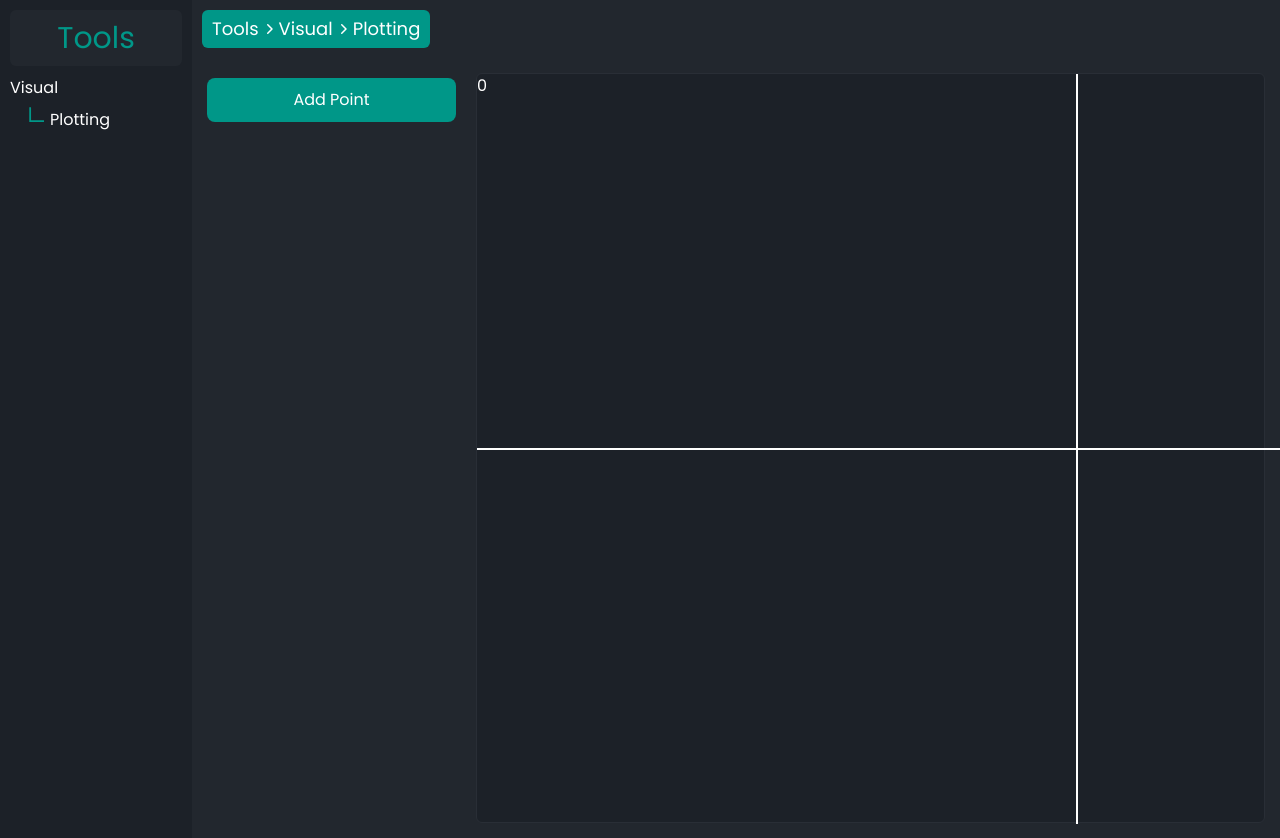
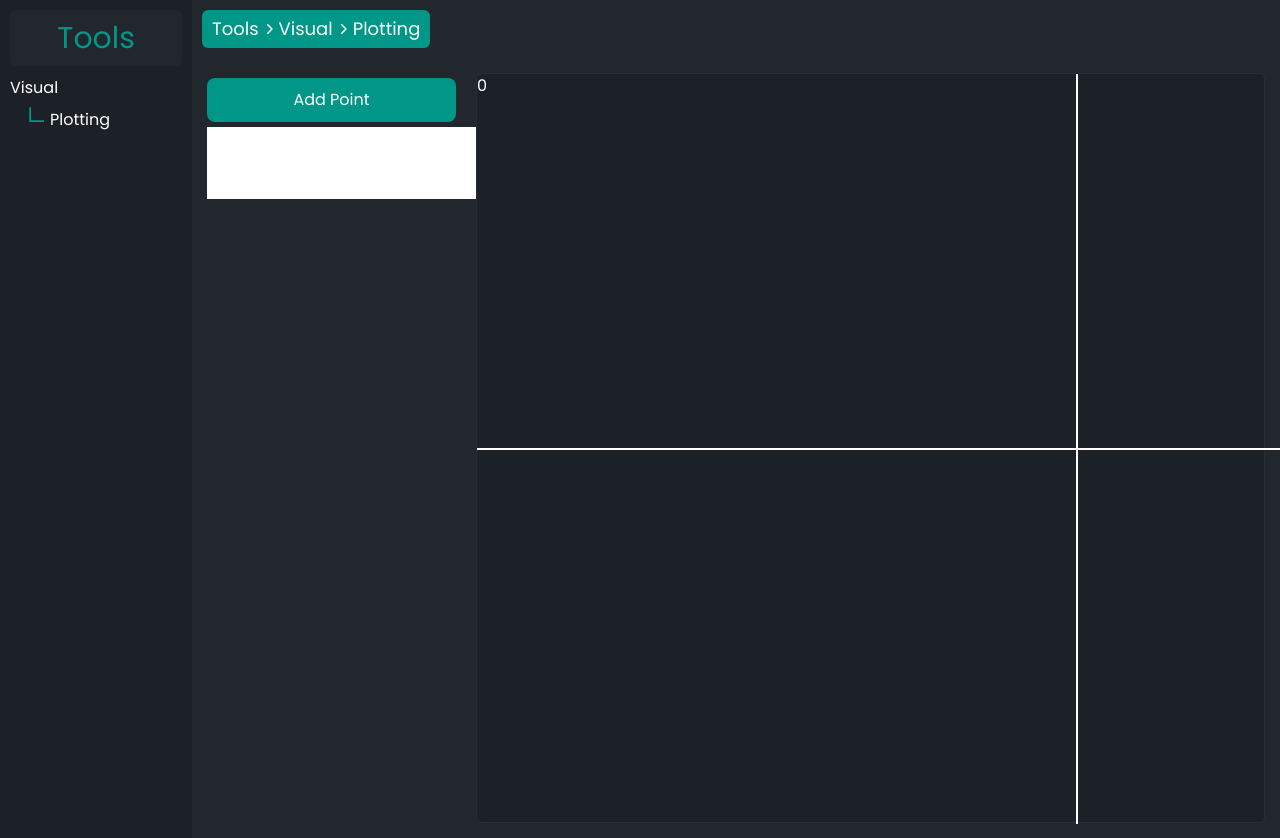
Before and after one commit to Ogwen123/tools-site, a React (Vite) app: page /visual/plotting in a window 1280 px wide. Shown: the top 838 px of the page. Built offline with nearby package versions, Linux system fonts and the light colour scheme.

Commit message:
not much

```diff
--- a/src/components/routes/Plotting.tsx
+++ b/src/components/routes/Plotting.tsx
@@ -1,7 +1,16 @@
 import React from 'react'
 import { PointData } from '../../global/types'
+import PointListItem from '../visual/plotting/PointListItem'
 
 const Plotting = () => {
+
+    const defaultPoint = {
+        id: 0,
+        x: 0,
+        y: 0,
+        colour: "#009788",
+        show: true
+    }
 
     window.onload = () => {
         setParentWidth(document.getElementById("parent")?.offsetWidth! || 1600)
@@ -14,7 +23,11 @@ const Plotting = () => {
     }
 
     const addPoint = () => {
+        const point = defaultPoint
 
+        point.id = idTracker
+
+        setPoints((prevPoints) => ([...prevPoints, point]))
     }
 
     const [parentWidth, setParentWidth] = React.useState<number>(1600)
@@ -35,6 +48,15 @@ const Plotting = () => {
                     <button className="button" onClick={() => addPoint()}>
                         Add Point
                     </button>
+                    <div>
+                        {
+                            points.map((point, index) => {
+                                return (
+                                    <PointListItem pointData={point} updatePoint={updatePoint} key={index} />
+                                )
+                            })
+                        }
+                    </div>
                 </div>
 
                 <div
```
